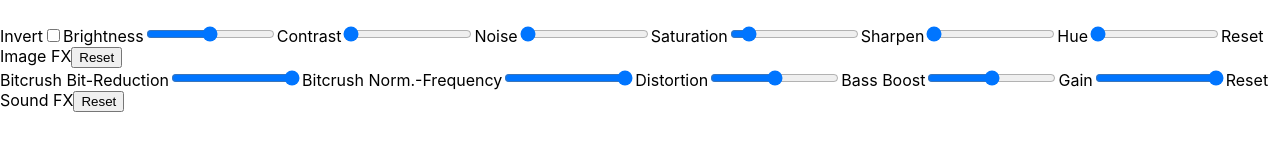
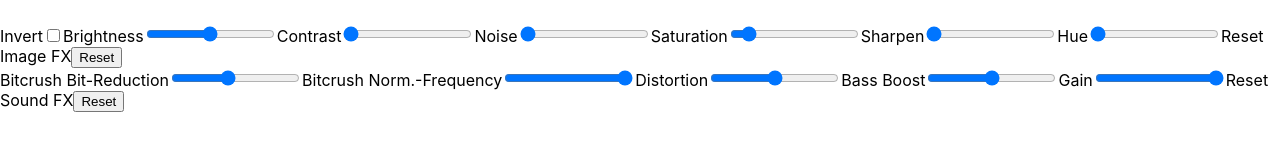
Before and after one commit to Zombatar33/deepfryer, a React (Create React App) app: page / in a window 1280 px wide. Shown: the part 564-714 px from the top of the page. Built offline with nearby package versions, Linux system fonts and the light colour scheme.

Commit message:
Changed Audio-FX behaviour

```diff
--- a/src/components/AudioManipulation.jsx
+++ b/src/components/AudioManipulation.jsx
@@ -1,9 +1,9 @@
+import { useRef } from 'react';
 import { useEffect, useState } from 'react';
 
 function AudioManipulator({ videoRef }) {
-
-    const [_bitSamples, setBitSamples] = useState(16);
-    const [_bitcrushNormFrequency, setBitcrushNormFrequency] = useState(1);
+    var [_bitSamples, setBitSamples] = useState(7);
+    const [_bitcrushNormFrequency, setBitcrushNormFrequency] = useState(0.2);
     const [_distortion, setDistortion] = useState(0);
     const [_bassBoost, setBassBoost] = useState(0);
     const [_gain, setGain] = useState(1);
@@ -100,7 +100,7 @@ function AudioManipulator({ videoRef }) {
     return (
         <div>
             <label>Bitcrush Bit-Reduction</label>
-            <input type="range" min="0" max="16" step="1"/>
+            <input type="range" min="0" max="16" step="1" value={_bitSamples} onChange={e => {setBitSamples(e.target.value)}}/>
             <label>Bitcrush Norm.-Frequency</label>
             <input type="range" min="0" max="1" step="0.01"/>
             <label>Distortion</label>
@@ -110,7 +110,7 @@ function AudioManipulator({ videoRef }) {
             <label>Gain</label>
             <input type="range" min="0" max="10" step="0.01"/>
             <label>Reset Sound FX</label>
-            <input type="button" value="Reset"></input>
+            <input type="button" value="Reset" onClick={(handleResetClick)}></input>
         </div>
     );
 }
```
